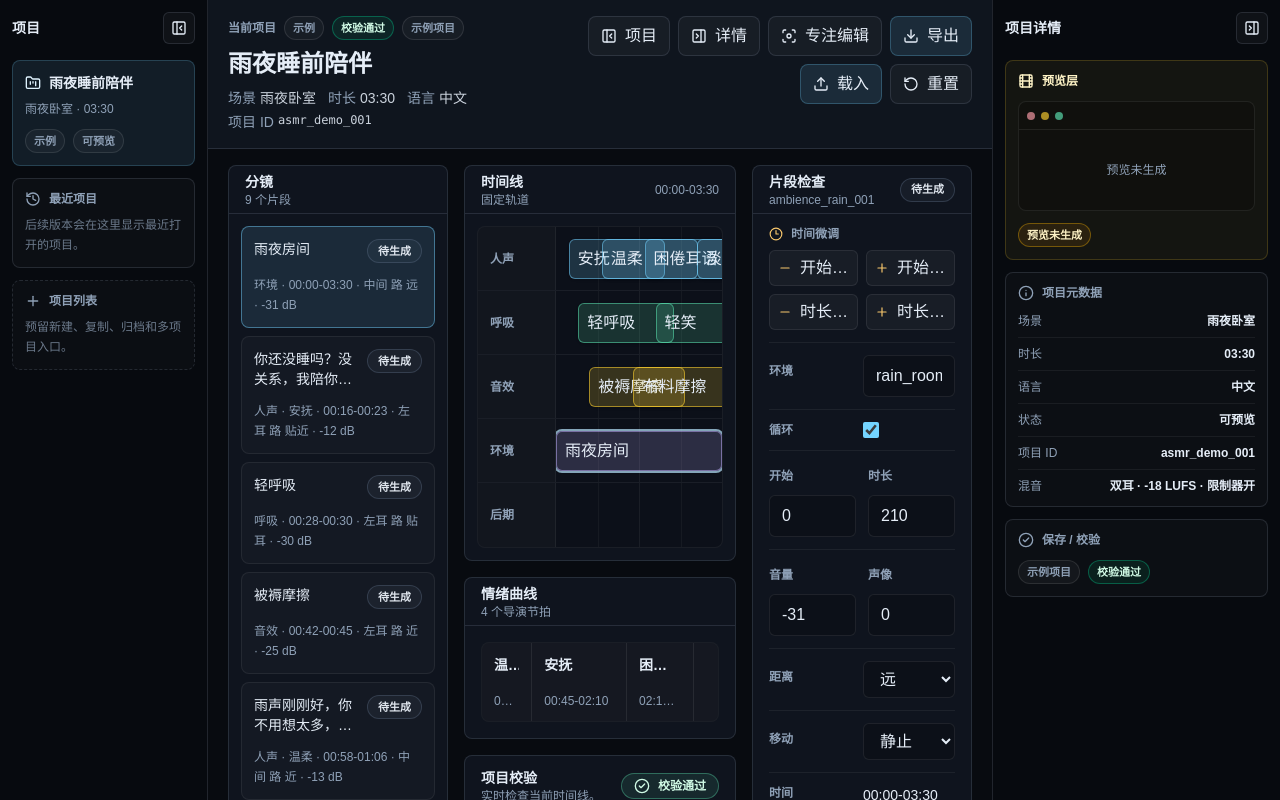
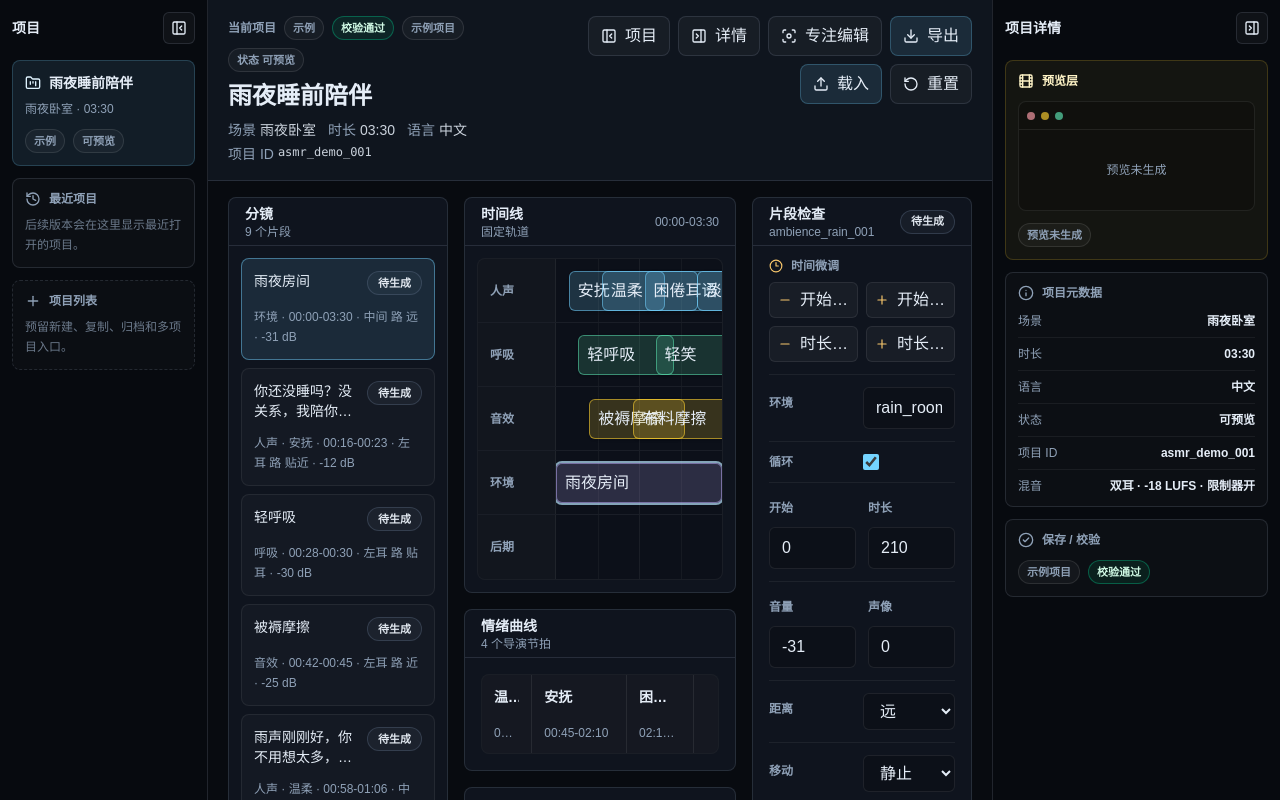
Before and after one commit to 128Ghe980/asmr_director, a Next.js app in the folder apps/web/: page / in a window 1280 px wide. Shown: the top 800 px of the page. Built offline with nearby package versions, Linux system fonts and the light colour scheme.

Commit message:
fix: align workspace status and preview state

```diff
--- a/apps/web/src/components/studio/project-workspace-header.tsx
+++ b/apps/web/src/components/studio/project-workspace-header.tsx
@@ -57,6 +57,10 @@ export function ProjectWorkspaceHeader({
   const importToggleLabel = isImportOpen ? "收起导入 JSON" : "展开导入 JSON";
   const leftToggleLabel = leftCollapsed ? "展开项目栏" : "收起项目栏";
   const rightToggleLabel = rightCollapsed ? "展开项目详情" : "收起项目详情";
+  const statusBadge = {
+    label: `状态 ${summary.identity.status}`,
+    tone: "neutral" as const,
+  };
 
   return (
     <header className="min-w-0 border-b border-studio-line bg-studio-panel/92 px-4 py-4 md:px-5">
@@ -67,6 +71,7 @@ export function ProjectWorkspaceHeader({
             <WorkspaceBadge badge={summary.localState} />
             <WorkspaceBadge badge={summary.validation} />
             <WorkspaceBadge badge={summary.saveState} />
+            <WorkspaceBadge badge={statusBadge} />
           </div>
 
           <h1 className="mt-2 truncate text-2xl font-semibold tracking-normal text-studio-text">
--- a/apps/web/src/lib/asmr/project-summary.ts
+++ b/apps/web/src/lib/asmr/project-summary.ts
@@ -149,7 +149,7 @@ export function getProjectWorkspaceSummary({
     validation: getValidationBadge(validationIssueCount),
     preview: {
       label: "预览未生成",
-      tone: "warn",
+      tone: "neutral",
     },
     metadataRows: [
       { label: "场景", value: project.scene.name },
```
Also changed, not shown: 2 other files (tests, documents, lock files or other folders).
